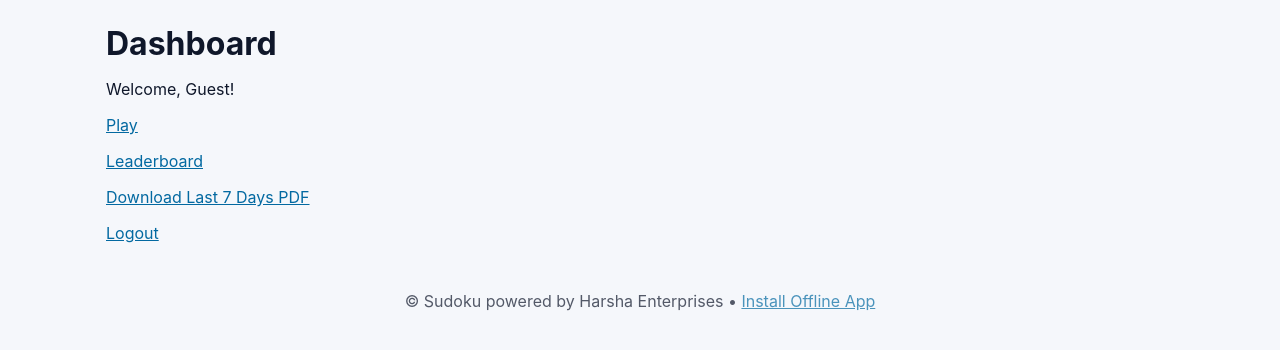
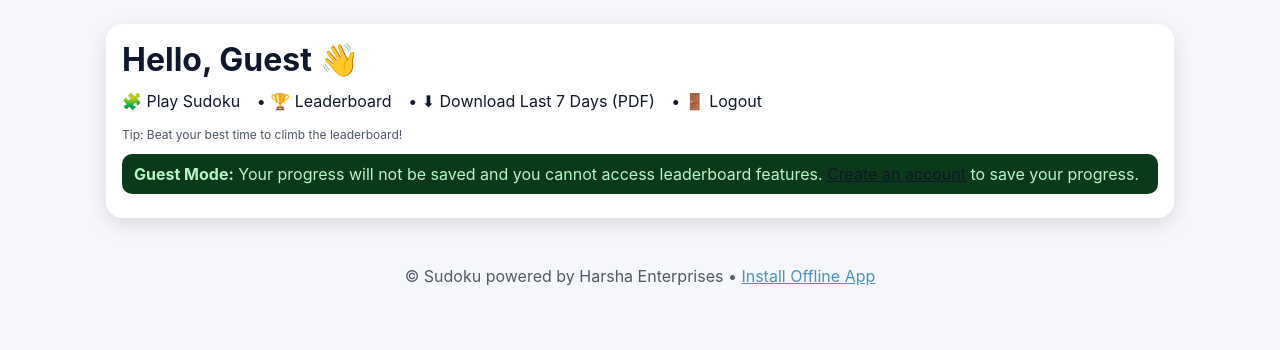
Before and after one commit to harsha86396/sudoku_app, a Flask app: page /dashboard in a window 1280 px wide. Shown: the part 63-413 px from the top of the page. Run offline with Flask 3, Linux system fonts and the light colour scheme; the visitor is signed in with stand-in values (Sample User, id 1); parts of the project's set-up code (start-up, migrations or seed data) failed here and were passed over.

Commit message:
Update dashboard.html

```diff
--- a/templates/dashboard.html
+++ b/templates/dashboard.html
@@ -1,9 +1,20 @@
 {% extends 'base.html' %}
 {% block content %}
-  <h1>Dashboard</h1>
-  <p>Welcome, {{ name }}!</p>
-  <p><a href="{{ url_for('play') }}">Play</a></p>
-  <p><a href="{{ url_for('leaderboard') }}">Leaderboard</a></p>
-  <p><a href="{{ url_for('download_pdf') }}">Download Last 7 Days PDF</a></p>
-  <p><a href="{{ url_for('logout') }}">Logout</a></p>
+<div class="card">
+  <h1>Hello, {{ name }} 👋</h1>
+  <nav style="margin:8px 0 16px 0">
+    <a href="/play">🧩 Play Sudoku</a> •
+    <a href="/leaderboard">🏆 Leaderboard</a> •
+    <a href="/download_history">⬇ Download Last 7 Days (PDF)</a> •
+    <a href="/logout">🚪 Logout</a>
+  </nav>
+  <p class="small">Tip: Beat your best time to climb the leaderboard!</p>
+
+  {% if session.guest %}
+  <div class="alert">
+    <strong>Guest Mode:</strong> Your progress will not be saved and you cannot access leaderboard features.
+    <a href="/register" style="color: var(--text); text-decoration: underline;">Create an account</a> to save your progress.
+  </div>
+  {% endif %}
+</div>
 {% endblock %}
```
